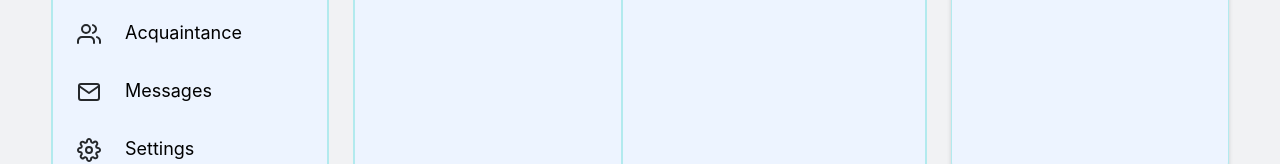
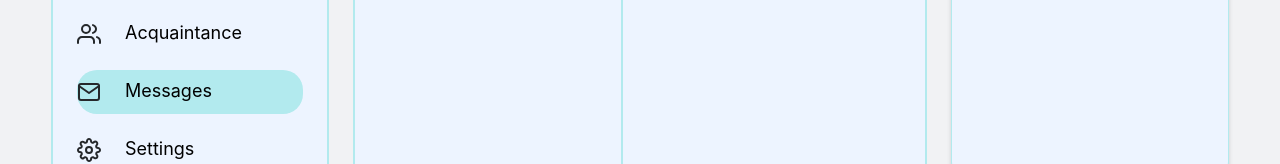
Before and after one commit to MaksLeseu/Social-Network-, a React (Create React App) app: page /messages in a window 1280 px wide. Shown: the part 224-388 px from the top of the page. Built offline with nearby package versions, Linux system fonts and the light colour scheme.

Commit message:
Route - NavLink

```diff
--- a/src/components/Sidebar/Sidebar.css
+++ b/src/components/Sidebar/Sidebar.css
@@ -8,6 +8,10 @@
 
 .sidebar__menu {
     margin: 14px 24px 58px 24px;
+}
+.sidebar__menu a.active {
+    background-color: #B2EAEE;
+    border-radius: 20px;
 }
 
 .sidebar__menu-list {
--- a/src/components/Sidebar/Sidebar.tsx
+++ b/src/components/Sidebar/Sidebar.tsx
@@ -8,40 +8,41 @@ import technologies from "../../img/sidebar/Technologies.svg";
 import advertising from "../../img/sidebar/advertising.svg";
 import React from "react";
 import './Sidebar.css'
+import {NavLink} from "react-router-dom";
 
 
 export function Sidebar() {
     return (
         <div className={'sidebar'}>
             <div className={'sidebar__menu'}>
-                <a href={'/content'} className={'sidebar__menu-home-page sidebar__menu-list'}>
+                <NavLink to={'/content'} className={'sidebar__menu-home-page sidebar__menu-list'}>
                     <img className={'sidebar__menu-icon'} src={user}/>
                     <p>Home page</p>
-                </a>
-                <a href={'/news'} className={'sidebar__menu-news sidebar__menu-list'}>
+                </NavLink>
+                <NavLink to={'/news'} className={'sidebar__menu-news sidebar__menu-list'}>
                     <img className={'sidebar__menu-icon'} src={news}/>
                     <p>News</p>
-                </a>
-                <a href={'/acquaintance'} className={'sidebar__menu-acquaintance sidebar__menu-list'}>
+                </NavLink>
+                <NavLink to={'/acquaintance'} className={'sidebar__menu-acquaintance sidebar__menu-list'}>
                     <img className={'sidebar__menu-icon'} src={acquaintance}/>
                     <p>Acquaintance</p>
-                </a>
-                <a href={'/messages'} className={'sidebar__menu-messages sidebar__menu-list'}>
+                </NavLink>
+                <NavLink to={'/messages'} className={'sidebar__menu-messages sidebar__menu-list'}>
                     <img className={'sidebar__menu-icon'} src={messages}/>
                     <p>Messages</p>
-                </a>
-                <a href={'/settings'} className={'sidebar__menu-settings sidebar__menu-list'}>
+                </NavLink>
+                <NavLink to={'/settings'} className={'sidebar__menu-settings sidebar__menu-list'}>
                     <img className={'sidebar__menu-icon'} src={settings}/>
                     <p>Settings</p>
-                </a>
-                <a href={'/developers'} className={'sidebar__menu-developers sidebar__menu-list'}>
+                </NavLink>
+                <NavLink to={'/developers'} className={'sidebar__menu-developers sidebar__menu-list'}>
                     <img className={'sidebar__menu-icon'} src={developers}/>
                     <p>Developers</p>
-                </a>
-                <a href={'/technologies'} className={'sidebar__menu-technologies sidebar__menu-list'}>
+                </NavLink>
+                <NavLink to={'/technologies'} className={'sidebar__menu-technologies sidebar__menu-list'}>
                     <img className={'sidebar__menu-icon'} src={technologies}/>
                     <p>Technologies</p>
-                </a>
+                </NavLink>
             </div>
             <div className={'advertising'}>
                 <h3>Advertising</h3>
```
